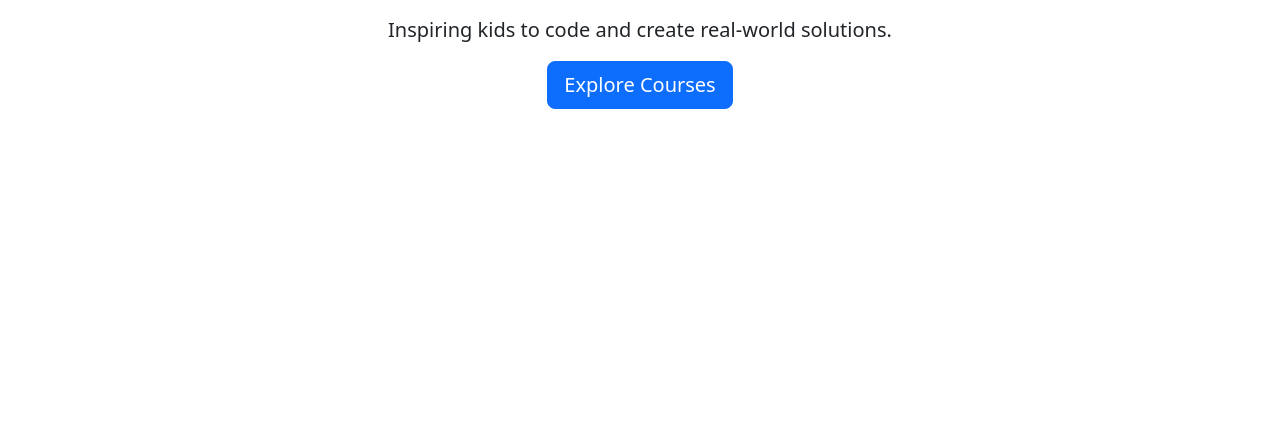
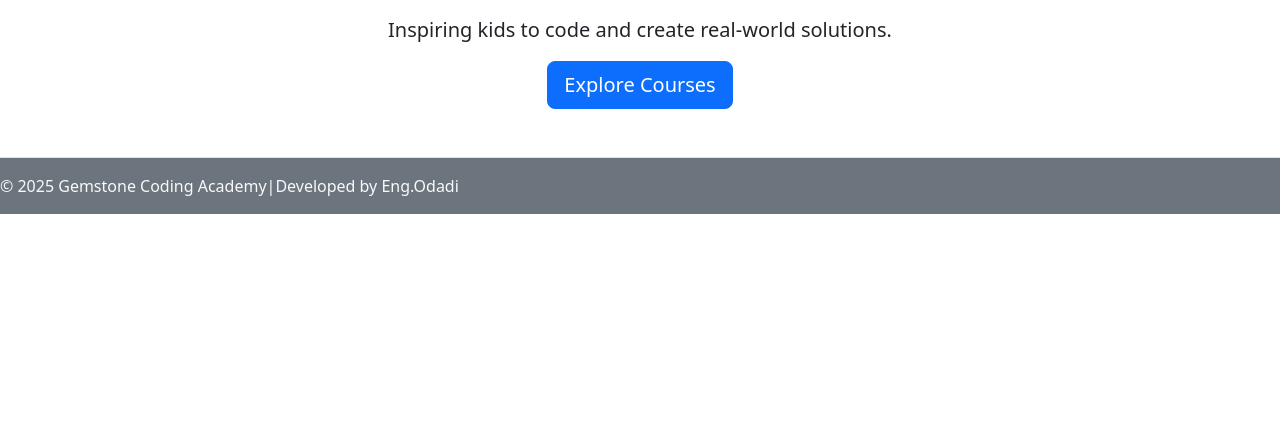
Before and after one commit to antony43249/GEMSTONE-CODING-ACADEMY, a Django app: page / in a window 1280 px wide; the page is wider, and only the part inside the window is pictured. Shown: the part 355-800 px from the top of that part. Run offline with Django 5.2, Linux system fonts and the light colour scheme.

Commit message:
Update base.html

```diff
--- a/templates/base.html
+++ b/templates/base.html
@@ -68,6 +68,10 @@
     {% endblock %}
   </div>
 
+  <footer class="bg-secondary d-flex py-3 mt-5 border-top">
+          <p class="mb-0 text-light">© 2025 Gemstone Coding Academy|Developed by Eng.Odadi</p>
+  </footer>
+
   <!-- Bootstrap JS -->
   <script src="https://cdn.jsdelivr.net/npm/bootstrap@5.3.0/dist/js/bootstrap.bundle.min.js"></script>
 </body>
```
